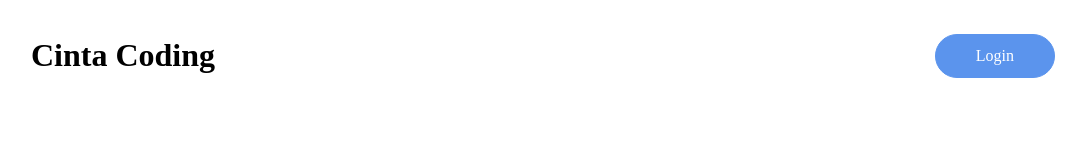
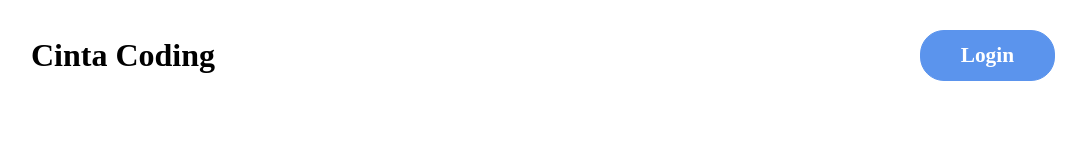
Before and after one commit to abishalih/testsatukode, an Angular app in the folder test-case/: page / in a window 1280 px wide. Shown: the top 160 px of the page, without its empty margins (97-1183 px from the left). Built offline with nearby package versions, Linux system fonts and the light colour scheme.

Commit message:
feature: change name to username; remove a href; add stying on nav

```diff
--- a/test-case/src/app/pages/detail/detail.component.html
+++ b/test-case/src/app/pages/detail/detail.component.html
@@ -4,7 +4,7 @@
         <app-tabs [authPayload]="authPayload" *ngIf="authPayload.isLogin"></app-tabs>
         <nav>
             <a class="login" *ngIf="!authPayload.isLogin" href="/login">Login</a>
-            <p *ngIf="authPayload.isLogin">Welcome <a href="/logout">{{authPayload.name}}</a></p>
+            <p *ngIf="authPayload.isLogin">Welcome <span class="username">{{authPayload.username}}</span></p>
         </nav>
     </header>
     <main>
--- a/test-case/src/app/pages/detail/detail.component.scss
+++ b/test-case/src/app/pages/detail/detail.component.scss
@@ -11,6 +11,11 @@ header {
         display: flex;
         gap: 1rem;
         justify-content: space-between;
+        font-size: 16pt;
+        font-weight: 700;
+        .username{
+            color: #5b94ed;
+        }
         a.login {
             border: 1px solid #5b94ed;
             background-color: #5b94ed;
--- a/test-case/src/app/pages/home/home.component.html
+++ b/test-case/src/app/pages/home/home.component.html
@@ -4,7 +4,7 @@
         <app-tabs [authPayload]="authPayload" *ngIf="authPayload.isLogin"></app-tabs>
         <nav>
             <a class="login" *ngIf="!authPayload.isLogin" href="/login">Login</a>
-            <p *ngIf="authPayload.isLogin">Welcome <a href="/logout">{{authPayload.name}}</a></p>
+            <p *ngIf="authPayload.isLogin">Welcome <span class="username">{{authPayload.username}}</span></p>
         </nav>
     </header>
     <main>
--- a/test-case/src/app/pages/home/home.component.scss
+++ b/test-case/src/app/pages/home/home.component.scss
@@ -11,6 +11,11 @@ header {
         display: flex;
         gap: 1rem;
         justify-content: space-between;
+        font-size: 16pt;
+        font-weight: 700;
+        .username{
+            color: #5b94ed;
+        }
         a.login {
             border: 1px solid #5b94ed;
             background-color: #5b94ed;
```
